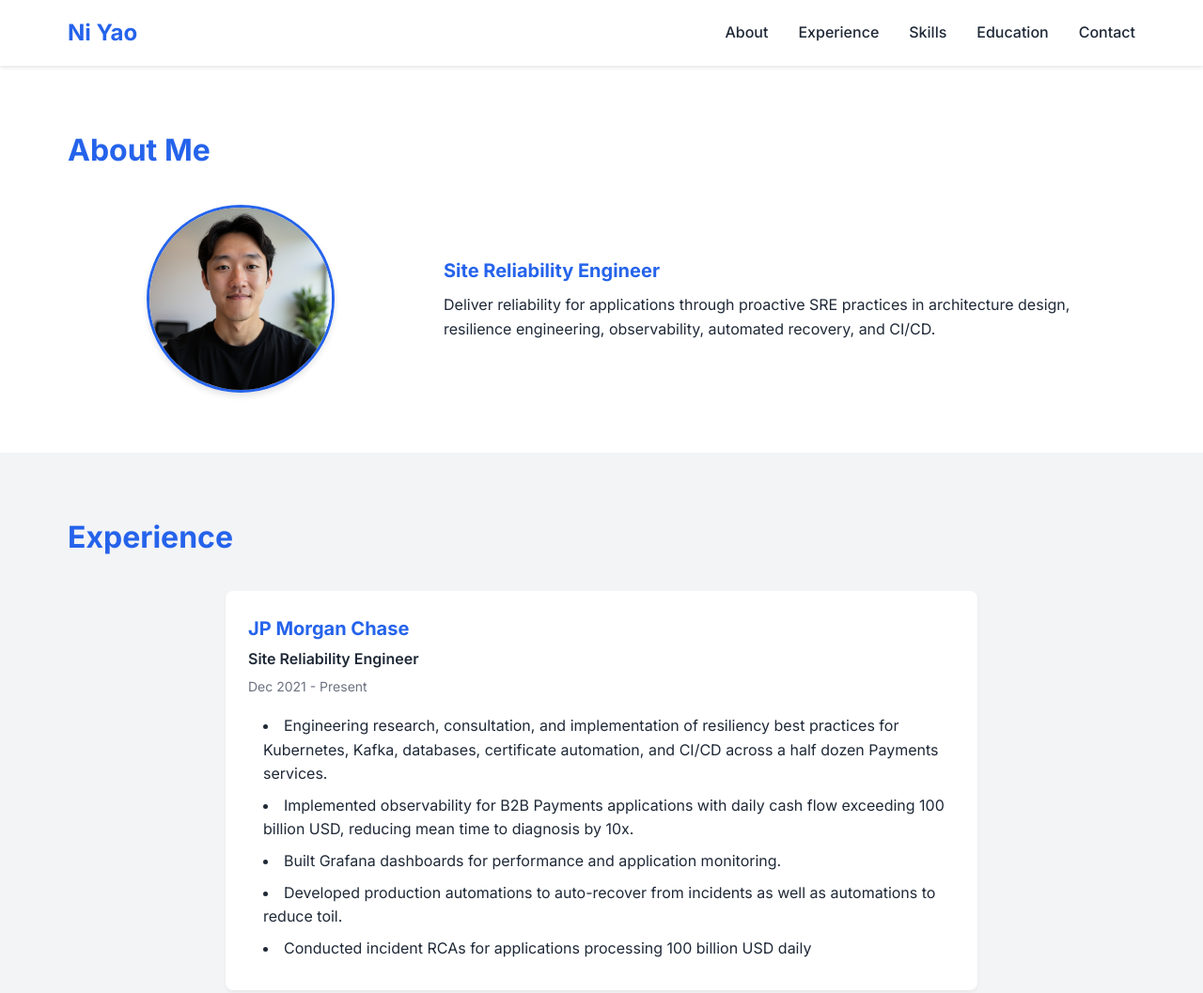
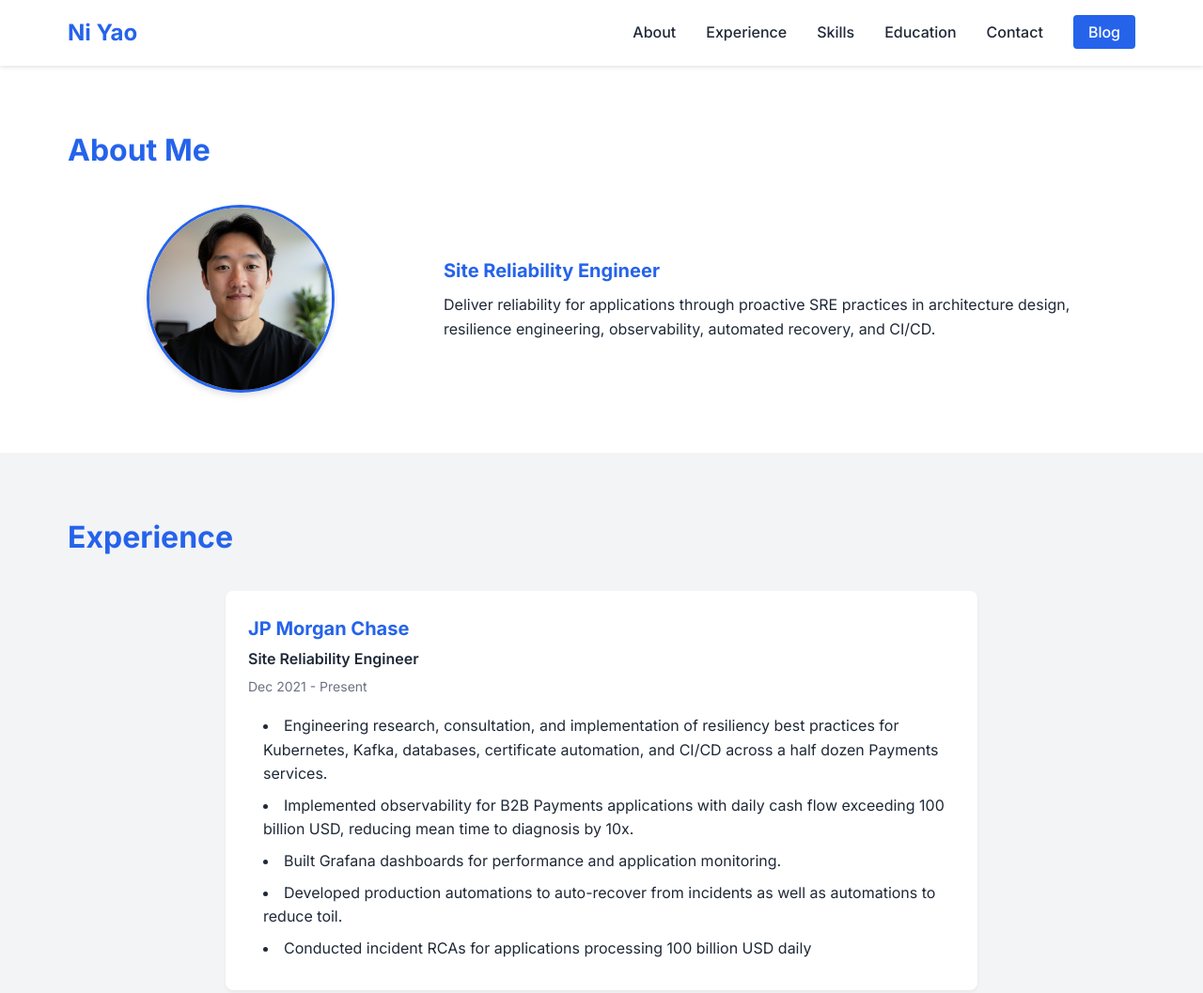
Before and after one commit to Nicklaus-yao/thelifeofni, a website: page index.html in a window 1280 px wide. Shown: the top 1057 px of the page at 94% size. Drawn offline with Linux system fonts and the light colour scheme.

Commit message:
Add blog link to navigation with styled button

```diff
--- a/index.html
+++ b/index.html
@@ -23,6 +23,7 @@
                     <li><a href="#skills">Skills</a></li>
                     <li><a href="#education">Education</a></li>
                     <li><a href="#contact">Contact</a></li>
+                    <li><a href="blog/index.html" class="blog-link">Blog</a></li>
                 </ul>
             </div>
         </nav>
--- a/styles.css
+++ b/styles.css
@@ -66,6 +66,19 @@ nav a {
 
 nav a:hover {
     color: var(--primary-color);
+}
+
+.blog-link {
+    background-color: var(--primary-color);
+    color: white !important;
+    padding: 0.5rem 1rem;
+    border-radius: 4px;
+    transition: background-color 0.3s ease;
+}
+
+.blog-link:hover {
+    background-color: var(--secondary-color);
+    color: white !important;
 }
 
 /* Sections */
```
